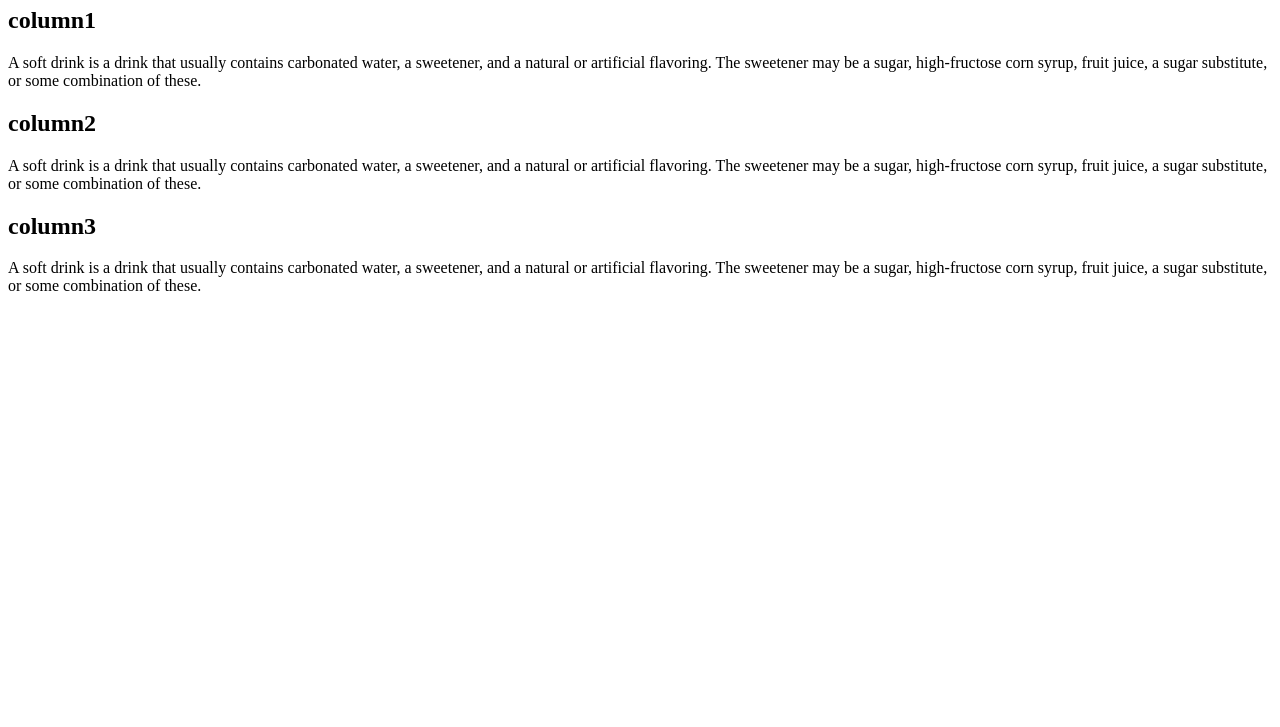
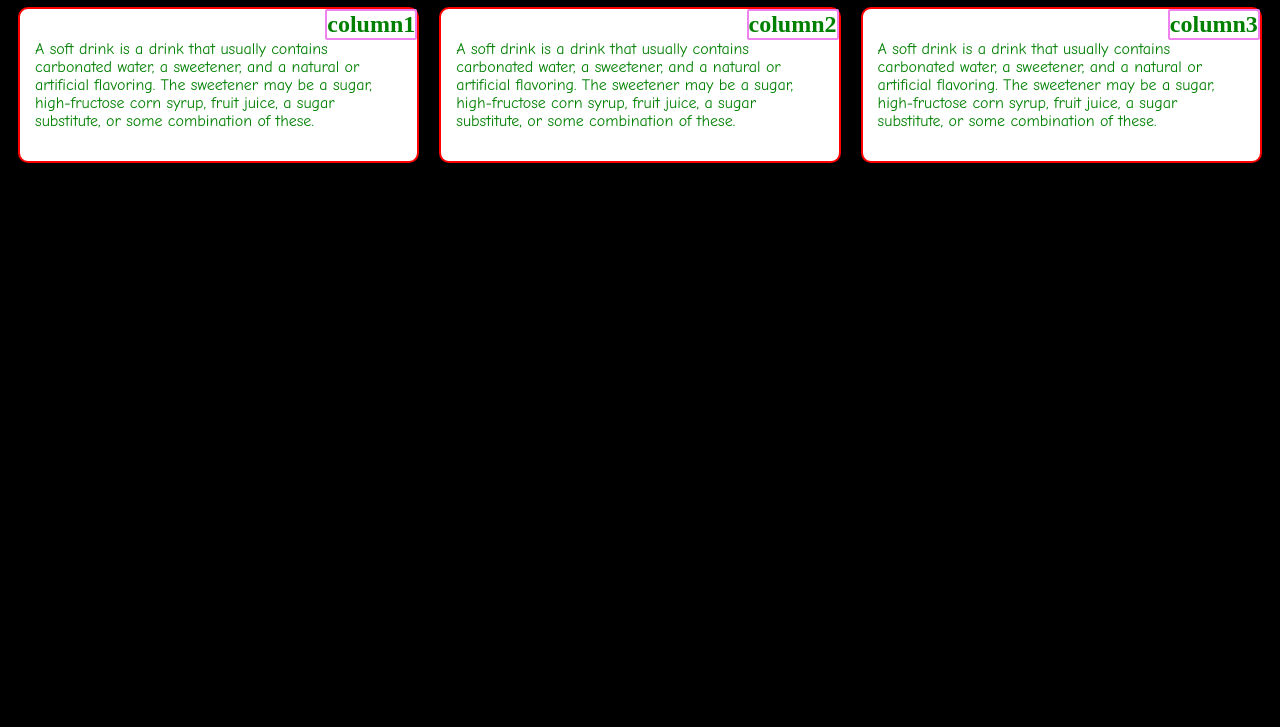
Before and after one commit to praveen2616/Praveen-mishra, a plain HTML site: page index.html in a window 1280 px wide. Shown: the part 73-800 px from the top of the page. Drawn offline with Linux system fonts and the light colour scheme.

Commit message:
Update index.html

```diff
--- a/index.html
+++ b/index.html
@@ -4,7 +4,7 @@
 	<meta charset="utf-8">
 	<meta name="viewport" content="width=device-width, initial-scale=1.0">
 	<title>assignment responsive</title>
-	<link rel="stylesheet" type="text/css" href="stylem.css">
+	<link rel="stylesheet" type="text/css" href="style.css">
 </head>
 <body>
 	<h1>OUR MENU</h1>
```
